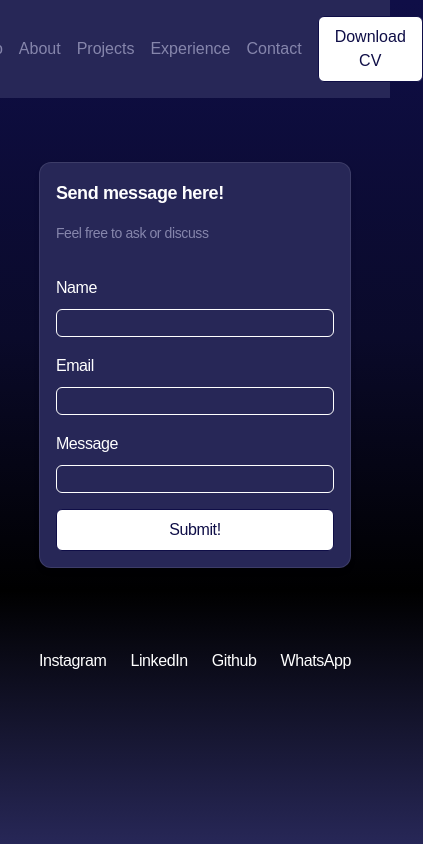
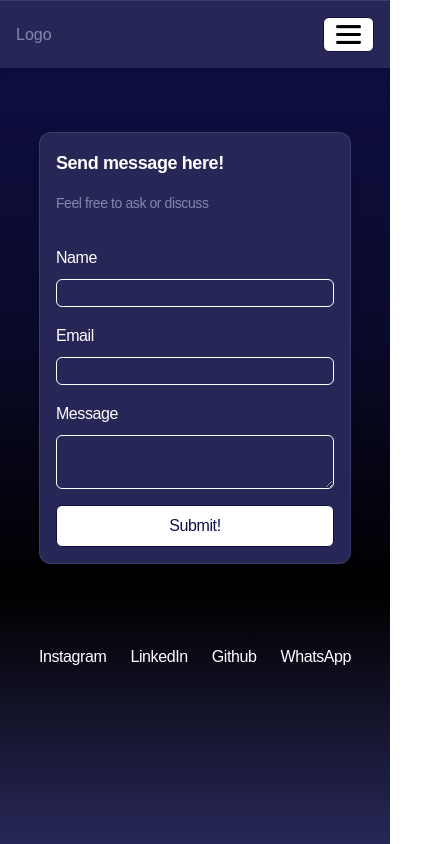
Before and after one commit to fajryalvin12/personal-portfolio-web, a Next.js app: page /contact in a window 390 px wide. Shown: the whole page, 423 px wide, since content can reach past the window. Built offline with nearby package versions, Linux system fonts and the light colour scheme.

Commit message:
feat: add responsive component page for navbar

```diff
--- a/src/app/contact/page.js
+++ b/src/app/contact/page.js
@@ -32,12 +32,12 @@ export default function Contact() {
           </div>
           <div className="flex flex-col gap-2">
             <label htmlFor="message">Message</label>
-            <input
-              className="border rounded-md"
+            <textarea
+              className="border rounded-md min-h-3xl"
               type="text"
               id="message"
               name="message"
-            />
+            ></textarea>
           </div>
           <Button variant="outline">Submit!</Button>
         </form>
--- a/src/components/Navbar.jsx
+++ b/src/components/Navbar.jsx
@@ -3,18 +3,29 @@
 import Link from "next/link";
 import { useState } from "react";
 import Button from "./ui/Button";
+import MenuIcon from "../../public/menu.png";
+import Image from "next/image";
 
 export default function Navbar() {
   const [active, setActive] = useState(false);
+  const [isOpen, setIsOpen] = useState(false);
+  function handleToggle() {
+    setIsOpen(!isOpen);
+    console.log("clicked");
+  }
+  console.log(isOpen);
   return (
-    <nav className="flex md:flex-row flex-col justify-between p-4 items-center text-center sticky top-0 bg-[var(--blue-eclipse-1)] text-white z-10">
+    <>
+      <nav className="p-4 sticky top-0 bg-[var(--blue-eclipse-1)] text-white z-50 shadow-md border-t border-white/10">
+        {/* Desktop Navbar */}
+        <div className="md:flex justify-between items-center hidden">
           <Link
-        className="md:block hidden text-[#8686ac] hover:text-white"
+            className="text-[#8686ac] hover:text-white transition-colors"
             href="/"
           >
             Logo
           </Link>
-      <ul className="md:flex md:gap-4 md:block hidden">
+          <ul className="md:flex gap-4 hidden">
             <li>
               <Link
                 href="/about"
@@ -52,21 +63,37 @@ export default function Navbar() {
               </Link>
             </li>
           </ul>
-      <div className="md:block hidden">
-        <Button variant="outline" size="md" children="Download CV" />
+          <Button variant="outline" size="md">
+            <a href="/CV ATS - Fajry Alvin Hidayat (Fullstack).pdf" download>
+              Download CV
+            </a>
+          </Button>
         </div>
-      <div className="md:hidden block">
-        <ul className="flex gap-4 items-center">
-          <li>
+
+        {/* Mobile Navbar */}
+        <div className="flex justify-between items-center md:hidden">
           <Link className="text-[#8686ac] hover:text-white" href="/">
             Logo
           </Link>
-          </li>
+          <Button onClick={handleToggle} variant="outline" size="sm">
+            <Image
+              src={MenuIcon}
+              alt="menu"
+              width={25}
+              height={25}
+              loading="eager"
+            />
+          </Button>
+        </div>
+
+        {isOpen && (
+          <div className="fixed top-[64px] left-0 w-full bg-[var(--blue-eclipse-1)] z-[9999]">
+            <ul className="flex flex-col gap-4 p-4">
               <li>
                 <Link
                   href="/about"
-              onMouseEnter={() => setActive(true)}
                   className="text-[#8686ac] hover:text-white"
+                  onClick={() => setIsOpen(false)}
                 >
                   About
                 </Link>
@@ -74,8 +101,8 @@ export default function Navbar() {
               <li>
                 <Link
                   href="/projects"
-              onMouseEnter={() => setActive(true)}
                   className="text-[#8686ac] hover:text-white"
+                  onClick={() => setIsOpen(false)}
                 >
                   Projects
                 </Link>
@@ -83,8 +110,8 @@ export default function Navbar() {
               <li>
                 <Link
                   href="/experience"
-              onMouseEnter={() => setActive(true)}
                   className="text-[#8686ac] hover:text-white"
+                  onClick={() => setIsOpen(false)}
                 >
                   Experience
                 </Link>
@@ -92,17 +119,25 @@ export default function Navbar() {
               <li>
                 <Link
                   href="/contact"
-              onMouseEnter={() => setActive(true)}
                   className="text-[#8686ac] hover:text-white"
+                  onClick={() => setIsOpen(false)}
                 >
                   Contact
                 </Link>
               </li>
               <li>
-            <Button variant="outline" size="md" children="Download CV" />
+                <a
+                  href="/CV ATS - Fajry Alvin Hidayat (Fullstack).pdf"
+                  download
+                  className="text-[#8686ac] hover:text-white"
+                >
+                  Download CV
+                </a>
               </li>
             </ul>
           </div>
+        )}
       </nav>
+    </>
   );
 }
--- a/src/components/ui/Button.jsx
+++ b/src/components/ui/Button.jsx
@@ -1,4 +1,4 @@
-export default function Button({ variant, size, children, isBadge }) {
+export default function Button({ variant, size, children, isBadge, ...props }) {
   let style = "h-full rounded-md transition cursor-pointer";
 
   // Variant Mapping
@@ -40,7 +40,7 @@ export default function Button({ variant, size, children, isBadge }) {
   if (isBadge) style += " " + "max-w-[125px]";
 
   return (
-    <button type="button" className={style}>
+    <button type="button" className={style} {...props}>
       {children}
     </button>
   );
```
Also changed, not shown: public/menu.png, 1 other file (tests, documents, lock files or other folders). Lines whose indentation alone changed are shown as unchanged.
